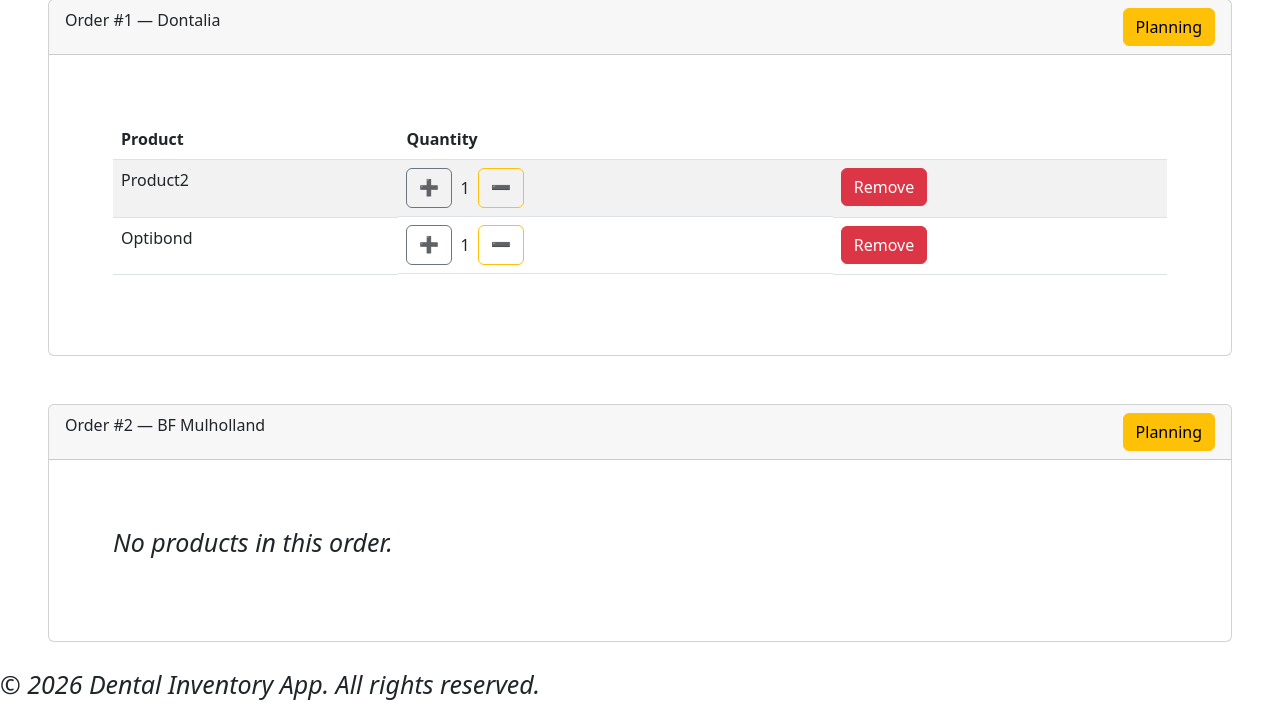
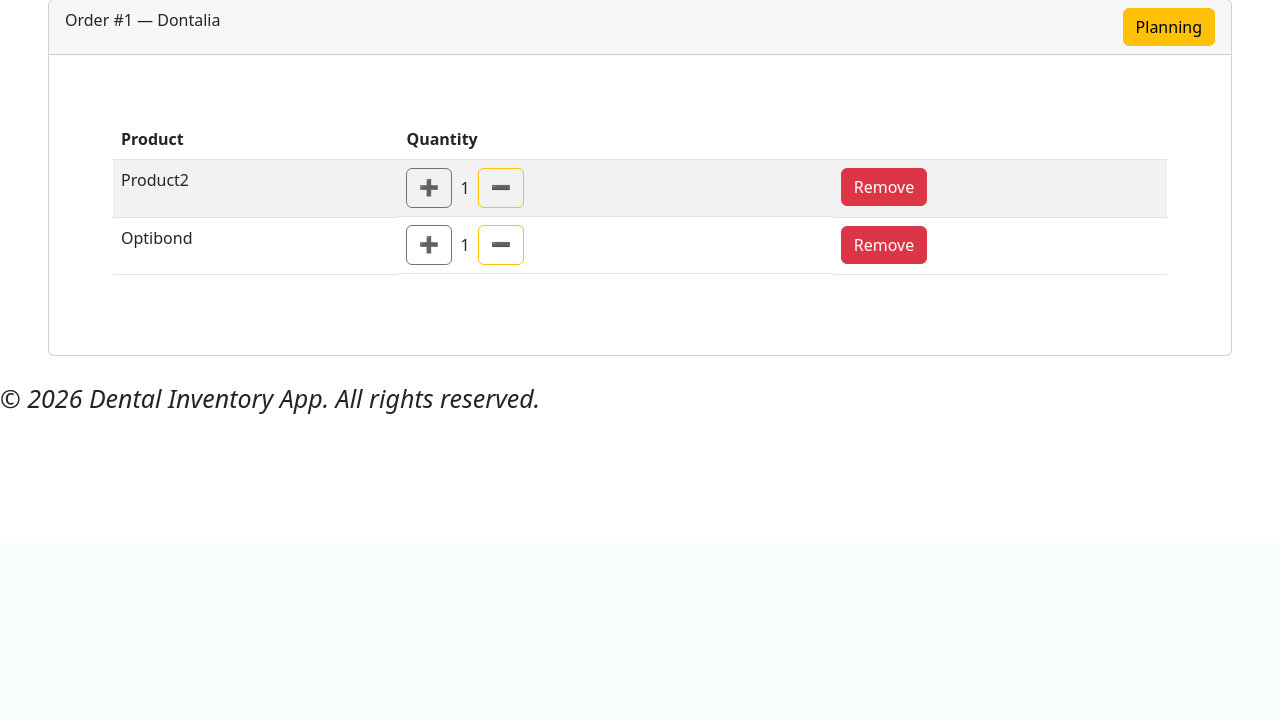
Before and after one commit to BacigalupoSofia/Inventorywithdb, a Flask app: page /my_orders in a window 1280 px wide. Shown: the part 257-977 px from the top of the page. After the commit the page ends 671 px from the top, so only its background shows below. Run offline with Flask 3, Linux system fonts and the light colour scheme; data comes from the database, SQL or seed files in the repository.

Commit message:
change order logic in order_plan page to dont display order without products

```diff
--- a/templates/order_plan.html
+++ b/templates/order_plan.html
@@ -3,8 +3,7 @@ content %}
 
 <h1>Order Plan</h1>
 
-{% if orders %} {% for order in orders %}
-
+{% if orders %} {% for order in orders %} {% if order.items %}
 <div class="card mb-4 m-5">
   <div class="card-header d-flex justify-content-between">
     Order #{{ order.id }} — {{ order.provider.name }}
@@ -17,8 +16,6 @@ content %}
   </div>
 
   <div class="card-body m-5">
-    {% if order.items %}
-
     <table class="table table-striped table-hover">
       <thead>
         <tr>
@@ -54,10 +51,6 @@ content %}
       </tbody>
     </table>
 
-    {% else %}
-
-    <p>No products in this order.</p>
-
     {% endif %}
   </div>
 </div>
```
